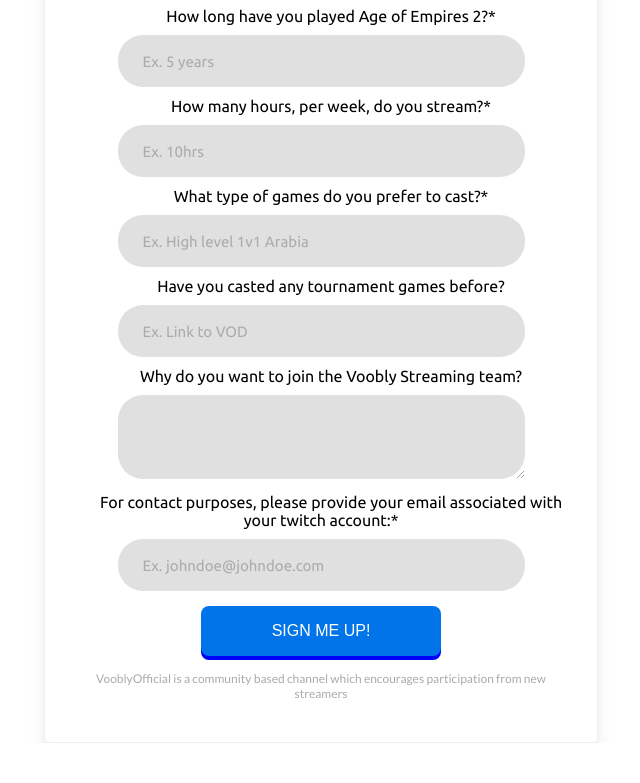
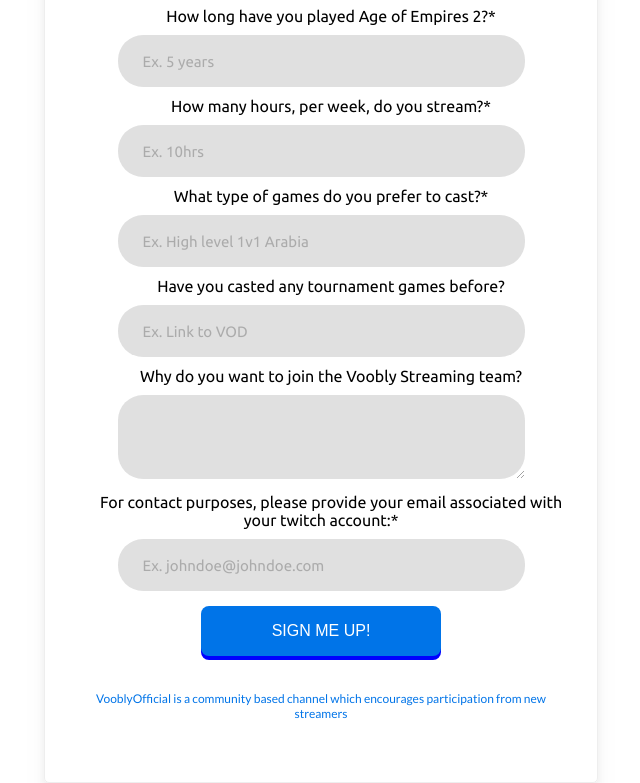
Before and after one commit to vooblyofficial/VooblyOfficialApplication, a plain HTML site: page index.html in a window 1280 px wide. Shown: the part 409-1192 px from the top of the page, without its empty margins (319-959 px from the left). Before the commit the page ends 1152 px from the top, so only its background shows below. Drawn offline with nearby package versions, Linux system fonts and the light colour scheme.

Commit message:
update footer

```diff
--- a/style.css
+++ b/style.css
@@ -97,9 +97,8 @@ img {
 }
 
 .footer {
-  margin: 15px auto;
-  color: #aaa;
-  height:auto;
+  margin: 35px auto;
+  color: #0074E8;
   font-family: Lato;
   font-size: 12px;
   text-align: center;
```
